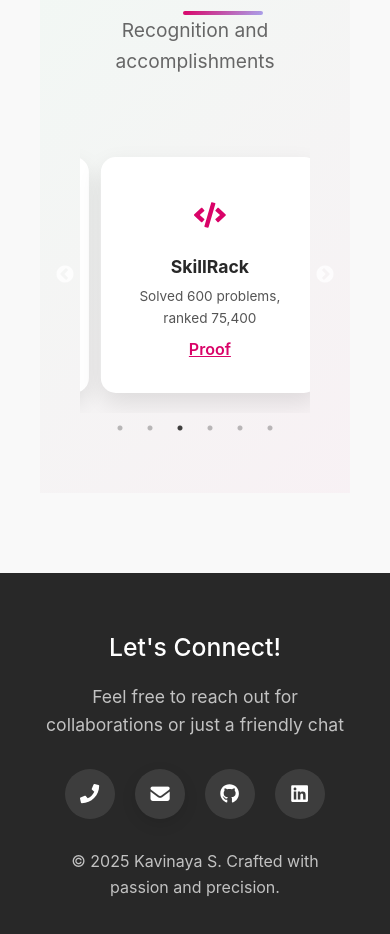
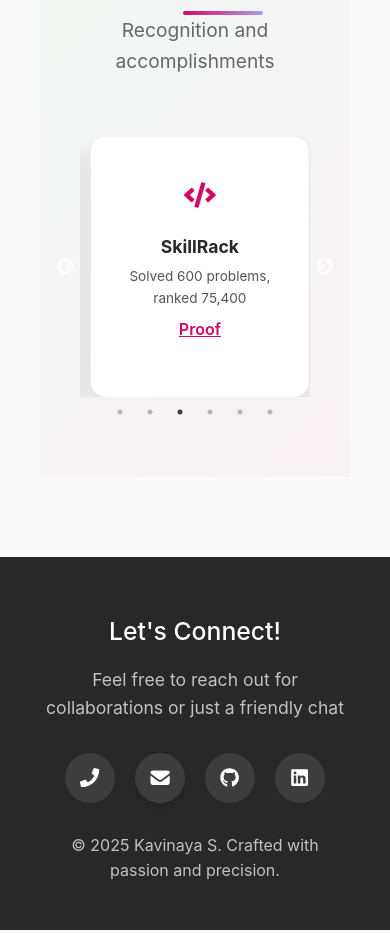
Before and after one commit to Kavinaya-12/K-Portfolio, a React (Vite) app: page / in a window 390 px wide. Shown: the part 6920-7854 px from the top of the page. Built offline with nearby package versions, Linux system fonts and the light colour scheme; the HTML template or start-up script is replaced by a standard one.

Commit message:
Fixed mobile overlapping issue in achievements section

```diff
--- a/src/App.css
+++ b/src/App.css
@@ -1020,23 +1020,24 @@
  background: #fff;
   color: #3a3a3d;
   border: 1px solid #3a3a3d;}
+
 /* 🧩 Fix overlap issue in mobile view */
 @media (max-width: 768px) {
   .achievement-card {
-    margin: 20px auto !important;
-    width: 90% !important;
-    min-height: 220px;
+    margin: 0 auto !important;
+    width: 85% !important;
+    min-height: 260px;
   }
 
   .slick-slide {
     display: flex !important;
     justify-content: center !important;
-    align-items: center !important;
   }
 
-  .slick-list {
-    padding: 0 10px !important;
-  }
+  .slick-track {
+display: flex !important;
+   align-items: center !important;
+    }
 }
 
 /* For very small phones */
```
